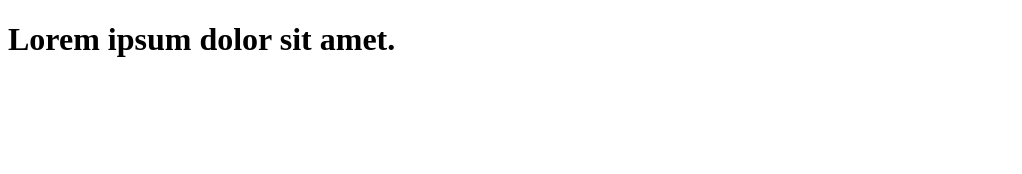
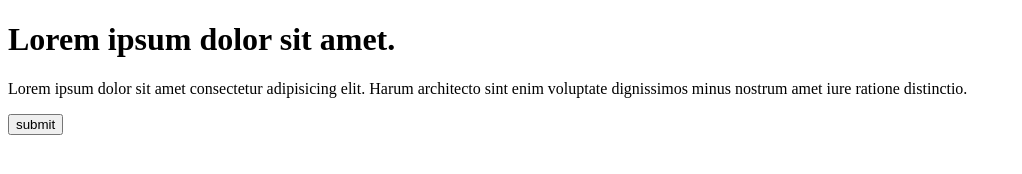
Before and after one commit to jatinjogi03/skill-web, a plain HTML site: page index.html in a window 1280 px wide. Shown: the whole page, without its empty margins (0-1022 px from the left). Drawn offline with Linux system fonts and the light colour scheme.

Commit message:
In html file change structure

```diff
--- a/index.html
+++ b/index.html
@@ -7,5 +7,7 @@
 </head>
 <body>
   <h1>Lorem ipsum dolor sit amet.</h1>
+  <p>Lorem ipsum dolor sit amet consectetur adipisicing elit. Harum architecto sint enim voluptate dignissimos minus nostrum amet iure ratione distinctio.</p>
+  <button>submit</button>
 </body>
 </html>
```
